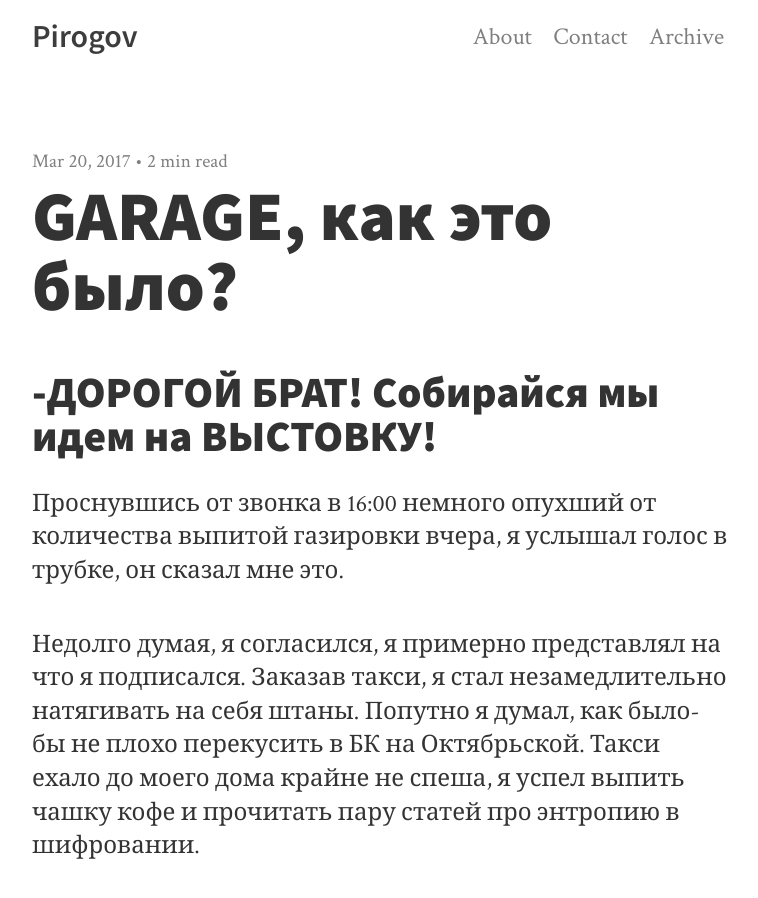
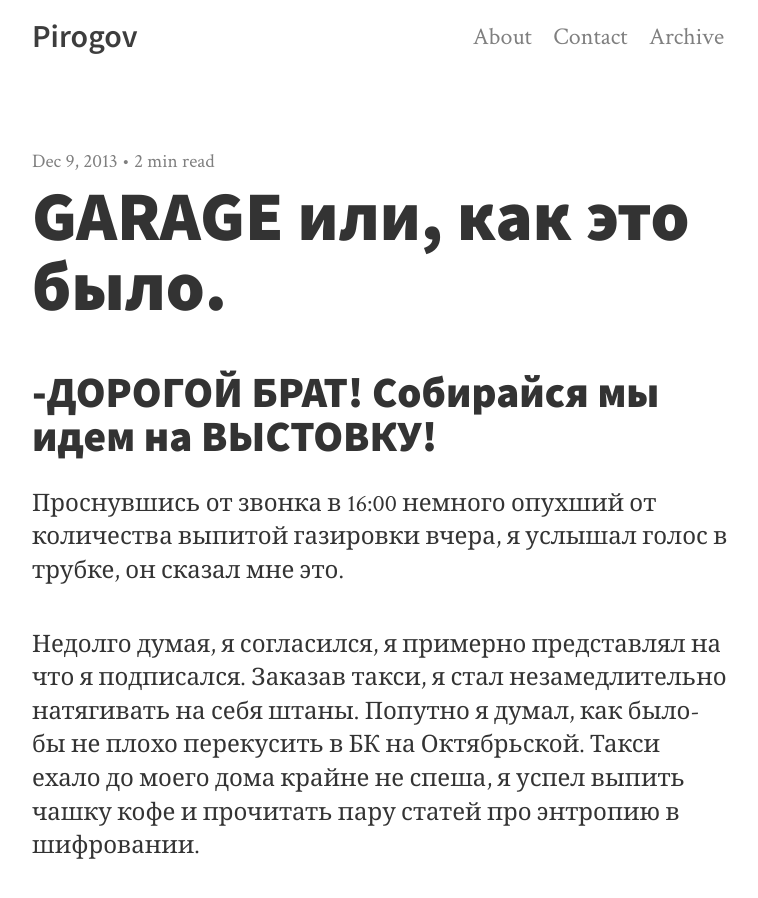
Before and after one commit to PirogovPavel/blog2, a Jekyll site: the page built from _posts/2013-12-09-example-post.md, in a window 1280 px wide and 900 px high. Shown: the whole window, without its empty margins (258-1016 px from the left). Built offline with Jekyll 4.4.1, drawn with Linux system fonts in a browser that asks for light colours; nearby versions of some CDN libraries; comment, search, counter and statistics services are not loaded.

Commit message:
фикс гаража

```diff
--- a/_posts/2013-12-09-example-post.md
+++ b/_posts/2013-12-09-example-post.md
@@ -1,16 +1,8 @@
 ---
-layout: post
-title: GARAGE, как это было?
-cover: coverg.png
-date:   2017-03-20 10:57:00
-categories: posts
+title: GARAGE или, как это было.
+
+summary: Краткая история о том, я визуально отстимулировал.
 ---
-
-
-
-
-
-
 ## -ДОРОГОЙ БРАТ! Собирайся мы идем на ВЫСТОВКУ!
 Проснувшись от звонка в 16:00 немного опухший от количества выпитой газировки вчера,
 я услышал голос в трубке, он сказал мне это.
```
